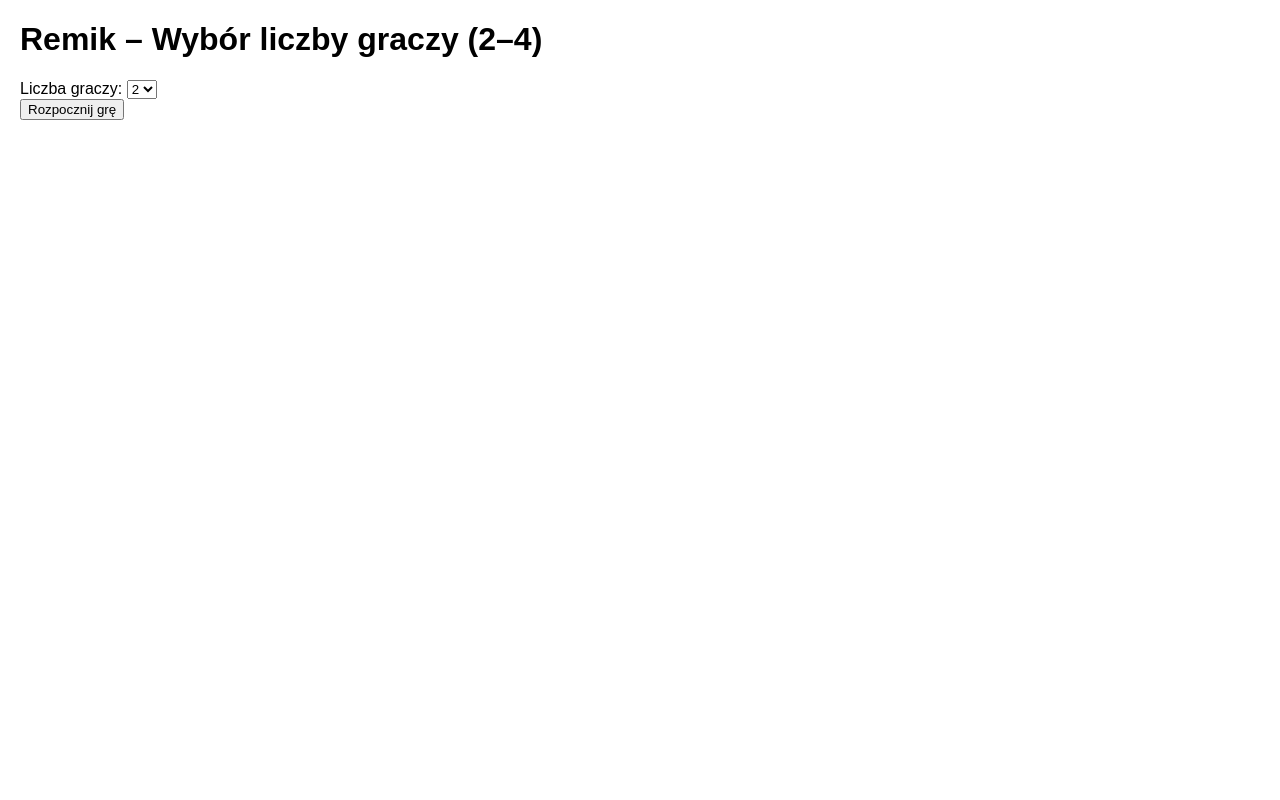
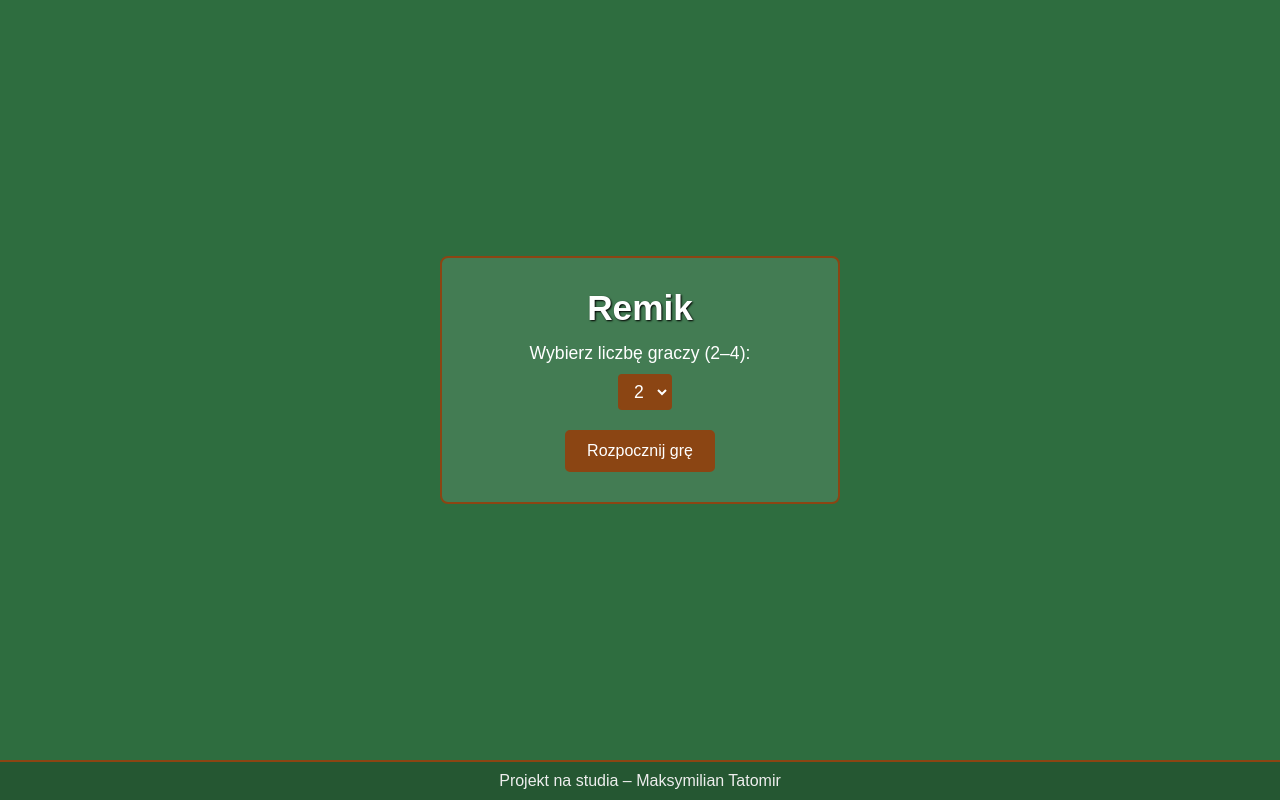
Before and after one commit to Maksukoksu/Rummy_IG, a Flask app: page / in a window 1280 px wide. Run offline with Flask 3, Linux system fonts and the light colour scheme.

Commit message:
strona tytulowa

```diff
--- a/templates/index.html
+++ b/templates/index.html
@@ -2,33 +2,128 @@
 <html lang="pl">
 <head>
   <meta charset="UTF-8" />
-  <title>Remik – Strona Startowa</title>
+  <title>Remik – Start</title>
   <style>
+    /* Reset podstawowy */
+    * {
+      margin: 0;
+      padding: 0;
+      box-sizing: border-box;
+    }
+
+    /* Tło – ciemniejszy zielony */
     body {
+      background: #2E6D3F; /* ciemniejsza zieleń */
+      color: #fff;
       font-family: sans-serif;
-      margin: 20px;
+      display: flex;
+      flex-direction: column;
+      min-height: 100vh;
+    }
+
+    /* Kontener centralny */
+    main {
+      flex: 1;
+      display: flex;
+      justify-content: center;
+      align-items: center;
+      padding: 20px;
+    }
+
+    /* Pojemnik na treść startową (w centrum) */
+    #startContainer {
+      background: rgba(255,255,255,0.1); /* lekka przejrzystość */
+      border: 2px solid #8B4513; /* brązowa ramka */
+      border-radius: 8px;
+      padding: 30px 40px;
+      text-align: center;
+      max-width: 400px;
+      width: 100%;
+    }
+
+    #startContainer h1 {
+      margin-bottom: 15px;
+      font-size: 2.2rem;
+      color: #fff;
+      text-shadow: 1px 1px 2px #000;
+    }
+
+    /* Tekst w sekcji */
+    #startContainer p {
+      margin-bottom: 10px;
+      font-size: 1.1rem;
+    }
+
+    label, select {
+      font-size: 1.1rem;
+      cursor: pointer;
+    }
+
+    /* Select – brązowe tło, jasne litery */
+    select {
+      margin-left: 10px;
+      padding: 5px 10px;
+      border-radius: 4px;
+      border: 2px solid #8B4513;
+      background-color: #8B4513; /* brąz */
+      color: #fff;
+      outline: none;
+    }
+    select:focus {
+      border-color: #a5642a;
+    }
+
+    /* Przycisk – też brązowo-zielony */
+    button {
+      margin-top: 20px;
+      padding: 10px 20px;
+      font-size: 1rem;
+      border: 2px solid #8B4513;
+      border-radius: 5px;
+      background-color: #8B4513; /* brąz */
+      color: #fff;
+      cursor: pointer;
+      transition: background-color 0.3s;
+    }
+    button:hover {
+      background-color: #a5642a; /* jaśniejszy brąz */
+    }
+
+    /* Stopka */
+    footer {
+      background-color: rgba(0,0,0,0.2);
+      color: #eee;
+      text-align: center;
+      padding: 10px 0;
+      border-top: 2px solid #8B4513;
     }
   </style>
 </head>
 <body>
-  <h1>Remik – Wybór liczby graczy (2–4)</h1>
 
-  <div>
+  <main>
+    <div id="startContainer">
+      <h1>Remik</h1>
+      <p>Wybierz liczbę graczy (2–4):</p>
       <label>
-      Liczba graczy:
         <select id="numPlayers">
           <option value="2" selected>2</option>
           <option value="3">3</option>
           <option value="4">4</option>
         </select>
       </label>
+      <br/>
+      <button onclick="startGame()">Rozpocznij grę</button>
     </div>
+  </main>
 
-  <button onclick="startGame()">Rozpocznij grę</button>
+  <footer>
+    <p>Projekt na studia &ndash; Maksymilian Tatomir</p>
+  </footer>
 
   <script>
     function startGame() {
-      const num = parseInt(document.getElementById("numPlayers").value,10);
+      const num = parseInt(document.getElementById("numPlayers").value, 10);
 
       fetch("/setup_game", {
         method: "POST",
@@ -43,13 +138,13 @@
       })
       .then(data => {
         if(data.error){
-          alert("Serwer zgłosił błąd: " + data.error);
+          alert("Błąd serwera: " + data.error);
           return;
         }
         if(data.redirect_url){
           window.location.href = data.redirect_url;
         } else {
-          alert("Otrzymano nieoczekiwaną odpowiedź: " + JSON.stringify(data));
+          alert("Nieoczekiwana odpowiedź: " + JSON.stringify(data));
         }
       })
       .catch(err => {
```
Lines whose indentation alone changed are shown as unchanged.
